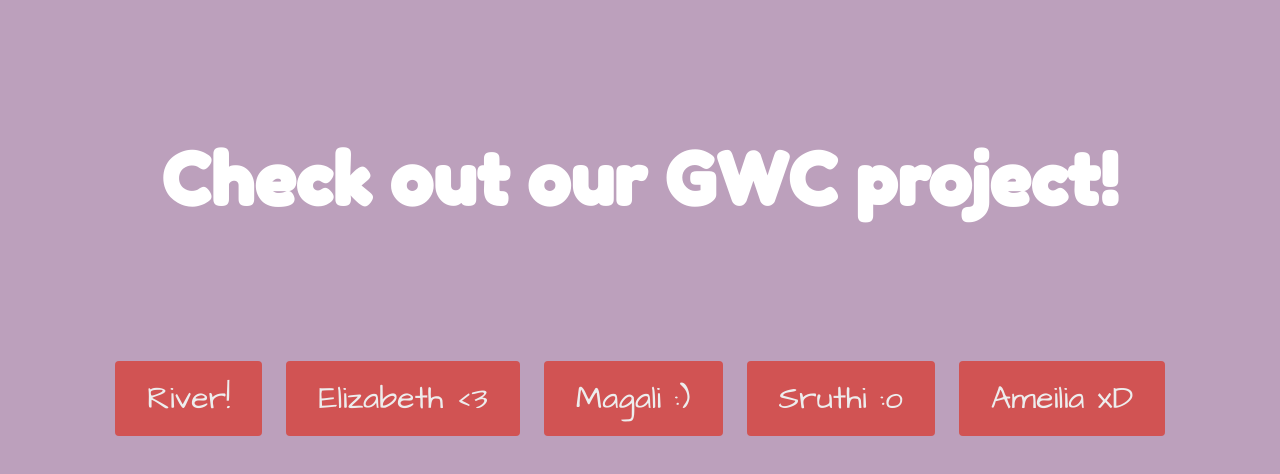
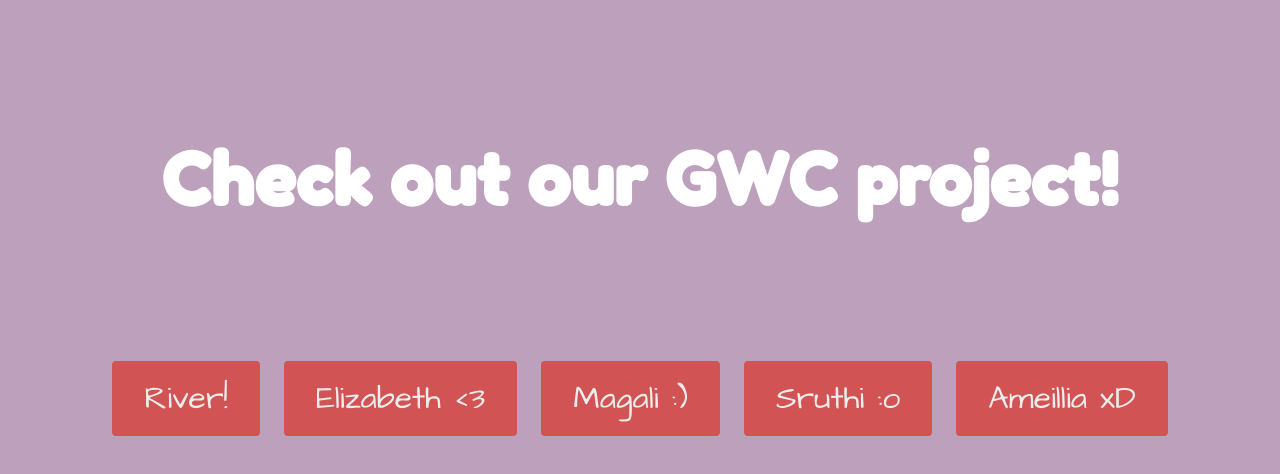
Before and after one commit to gwc-ca9717/gwc-ca9717.github.io, a plain HTML site: page index.html in a window 1280 px wide. Drawn offline with Linux system fonts and the light colour scheme.

Commit message:
Update index.html

```diff
--- a/index.html
+++ b/index.html
@@ -52,7 +52,7 @@
         <a href="./elizabeth.html" class="button">Elizabeth <3</a>
         <a href="./magali.html" class="button">Magali :)</a>
         <a href="./sruthi.html" class="button">Sruthi :o</a>
-        <a href="./ameilia.html" class="button">Ameilia xD</a>
+        <a href="./ameilia.html" class="button">Ameillia xD</a>
     </div>
 
 </body>
```
